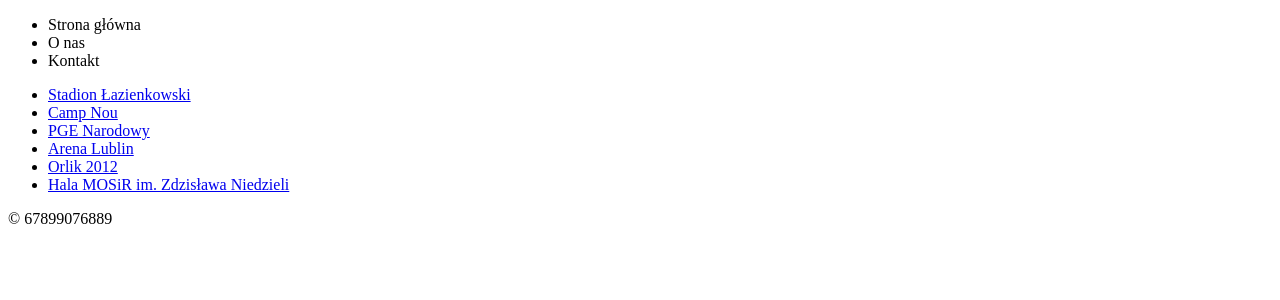
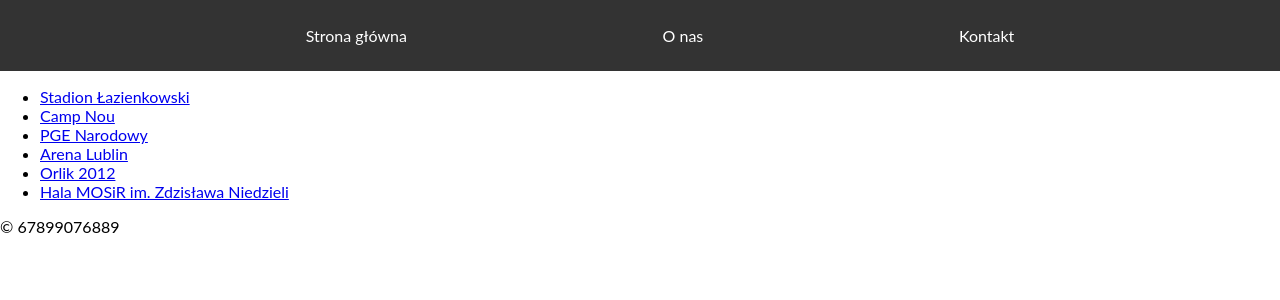
Before and after one commit to LateForever/Exams, a PHP site: page / in a window 1280 px wide. Shown: the top 300 px of the page. Run offline with PHP 8.4, Linux system fonts and the light colour scheme; data comes from the database, SQL or seed files in the repository.

Commit message:
added header

```diff
--- a/INF.04/index.php
+++ b/INF.04/index.php
@@ -6,21 +6,21 @@
         <title>Obiekty sportowe</title>
     </head>
     <body>
-        <head>
+        <haeder>
             <nav>
                 <ul>
                     <li>
-                        <a>Strona główna</a>
+                        <a href="./index.php">Strona główna</a>
                     </li>
                     <li>
-                        <a>O nas</a>
+                        <a href="./index.php">O nas</a>
                     </li>
                     <li>
-                        <a>Kontakt</a>
+                        <a href="./index.php">Kontakt</a>
                     </li>
                 </ul>
             </nav>
-        </head>
+        </haeder>
         <main>
             <div>
                 <ul>
--- a/INF.04/style.css
+++ b/INF.04/style.css
@@ -0,0 +1,21 @@
+body {
+    margin: 0;
+    padding: 0;
+    font-family: "Lato", "sans-serif";
+}
+
+nav {
+    background-color: #333;
+    padding: 10px;
+}
+
+nav > ul {
+    display: flex;
+    list-style: none;
+    justify-content: space-evenly;
+}
+
+nav > ul > li > a {
+    color: #fff;
+    text-decoration: none;
+}
```
